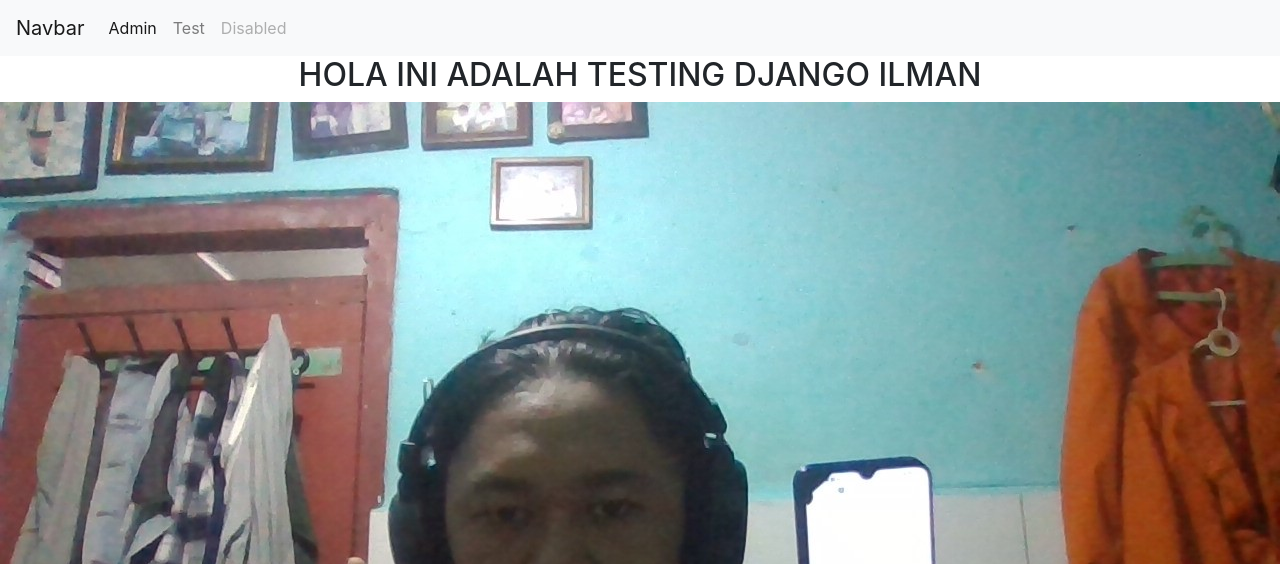
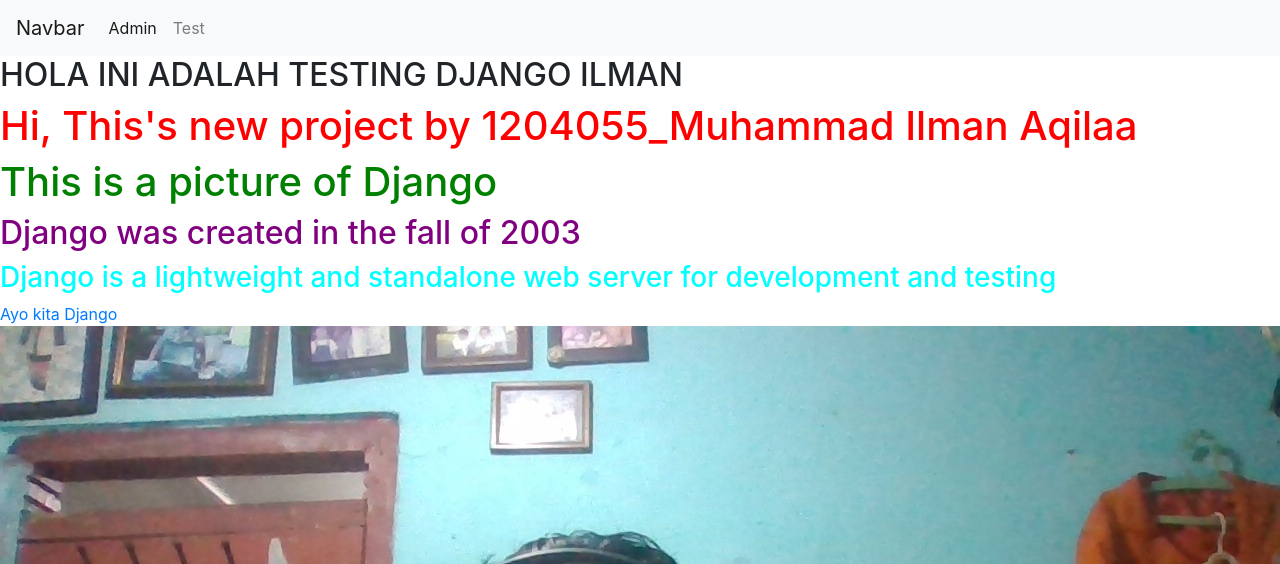
Before and after one commit to ilmanaqilaa/KSI_ILMAN_Praktikum, a Django app: page / in a window 1280 px wide. Shown: the top 564 px of the page. Run offline with Django 3.2, Linux system fonts and the light colour scheme; some libraries are stand-ins or nearby versions.

Commit message:
Challenge CSS

```diff
--- a/ilman_django/blog/templates/blog/index.html
+++ b/ilman_django/blog/templates/blog/index.html
@@ -7,7 +7,7 @@
     <meta http-equiv="X-UA-Compatible" content="IE=edge">
     <meta name="viewport" content="width=device-width, initial-scale=1.0">
     <title>ILMAN DJANGO</title>
-    <link rel="stylesheet" type="text/css" href="% static 'css/style.css' %">
+    <link rel="stylesheet" type="text/css" href="{% static 'css/style.css' %}">
     <link rel="stylesheet" href="{% static 'vendor/bootstrap/bootstrap.css' %}">
 </head>
 <body>
@@ -23,9 +23,14 @@
 {% endblock header %} {% endcomment %}
 
     </nav>
+    <h2>HOLA INI ADALAH TESTING DJANGO ILMAN</h2>
+    <h1 class="opening">Hi, This's new project by 1204055_Muhammad Ilman Aqilaa</h1>
+    <h1 class="description">This is a picture of Django</h1>
+    <h2 class="year">Django was created in the fall of 2003</h2>
+    <h3 class="definition">Django is a lightweight and standalone web server for development and testing</h3>
+    <a href="https://www.djangoproject.com/" target="_blank">Ayo kita Django</a>
     <center>
-    <h2>HOLA INI ADALAH TESTING DJANGO ILMAN</h2>
-    <img clas="center" src="{% static "image/testing.jpg" %}" alt="" />
+    <img src="{% static "image/testing.jpg" %}" alt="">
 </center>
     <script>src="{% static 'vendor/jquery/jquery.js' %}"</script>
     <script>src="{% static 'vendor/popper/popper.js' %}"</script>
--- a/ilman_django/blog/templates/blog/navbar.html
+++ b/ilman_django/blog/templates/blog/navbar.html
@@ -1,4 +1,4 @@
-{% load static %}
+{% comment %} {% load static %} {% endcomment %}
 <html lang="en">
 <body>
     <nav class="navbar navbar-expand-lg navbar-light bg-light">
@@ -15,9 +15,6 @@
             <li class="nav-item">
               <a class="nav-link" href="/blog">Test</a>
             </li>
-            <li class="nav-item">
-              <a class="nav-link disabled" href="#" tabindex="-1" aria-disabled="true">Disabled</a>
-            </li>
           </ul>
         </div>
       </nav>
--- /dev/null
+++ b/ilman_django/static/css/style.css
@@ -0,0 +1,19 @@
+.opening {
+        color: red;
+}
+
+.description{
+        color: green;
+}
+
+.year{
+        color: purple;
+}
+
+.definition{
+        color: aqua;
+}
+
+.center{
+        width: 50%;
+}
--- a/ilman_django/static/image/css/style.css
+++ /dev/null
@@ -1,6 +0,0 @@
-.center {
-        display: block;
-        margin-left: auto;
-        margin-right: auto;
-        width: 50%;
-}
```
